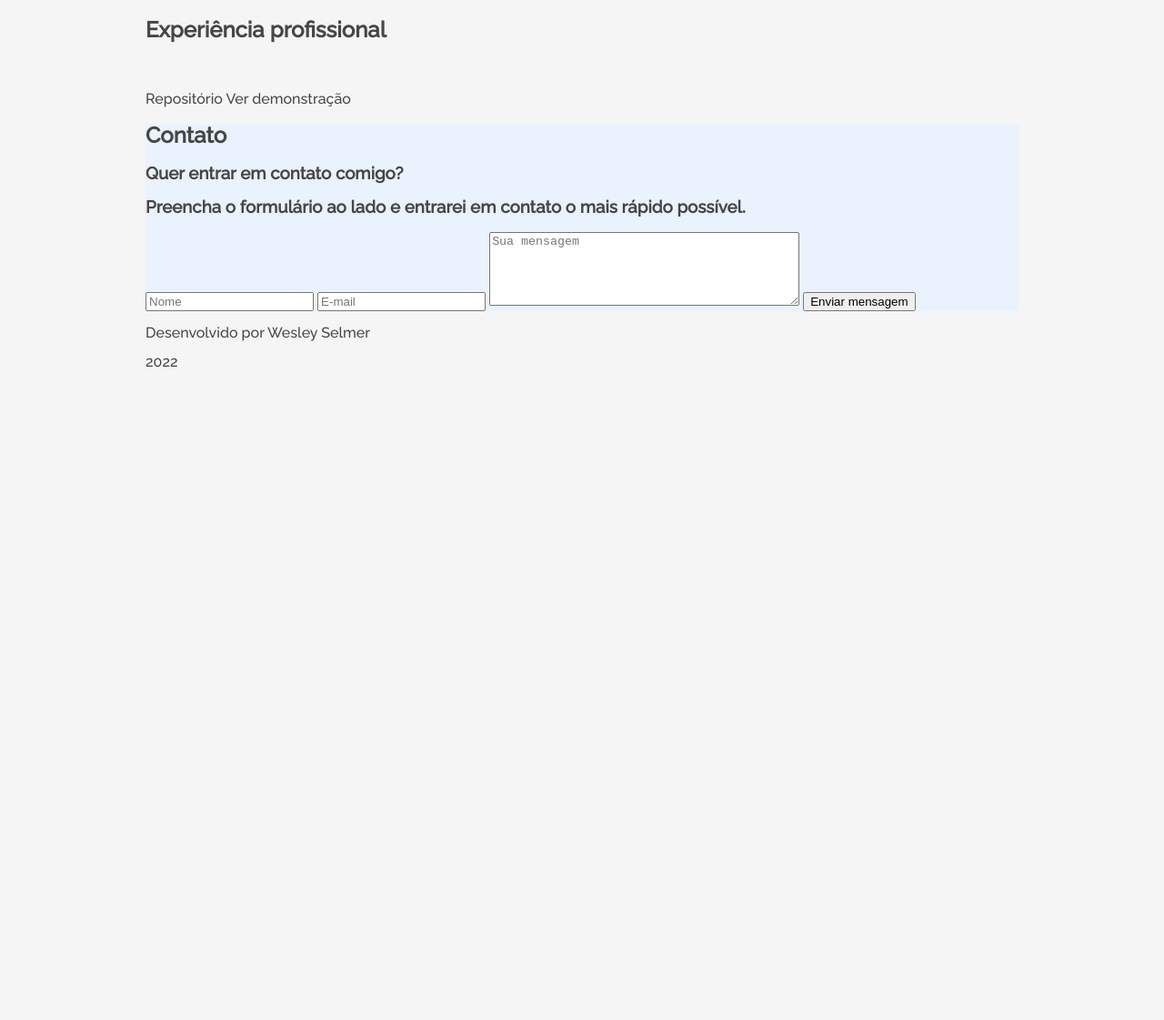
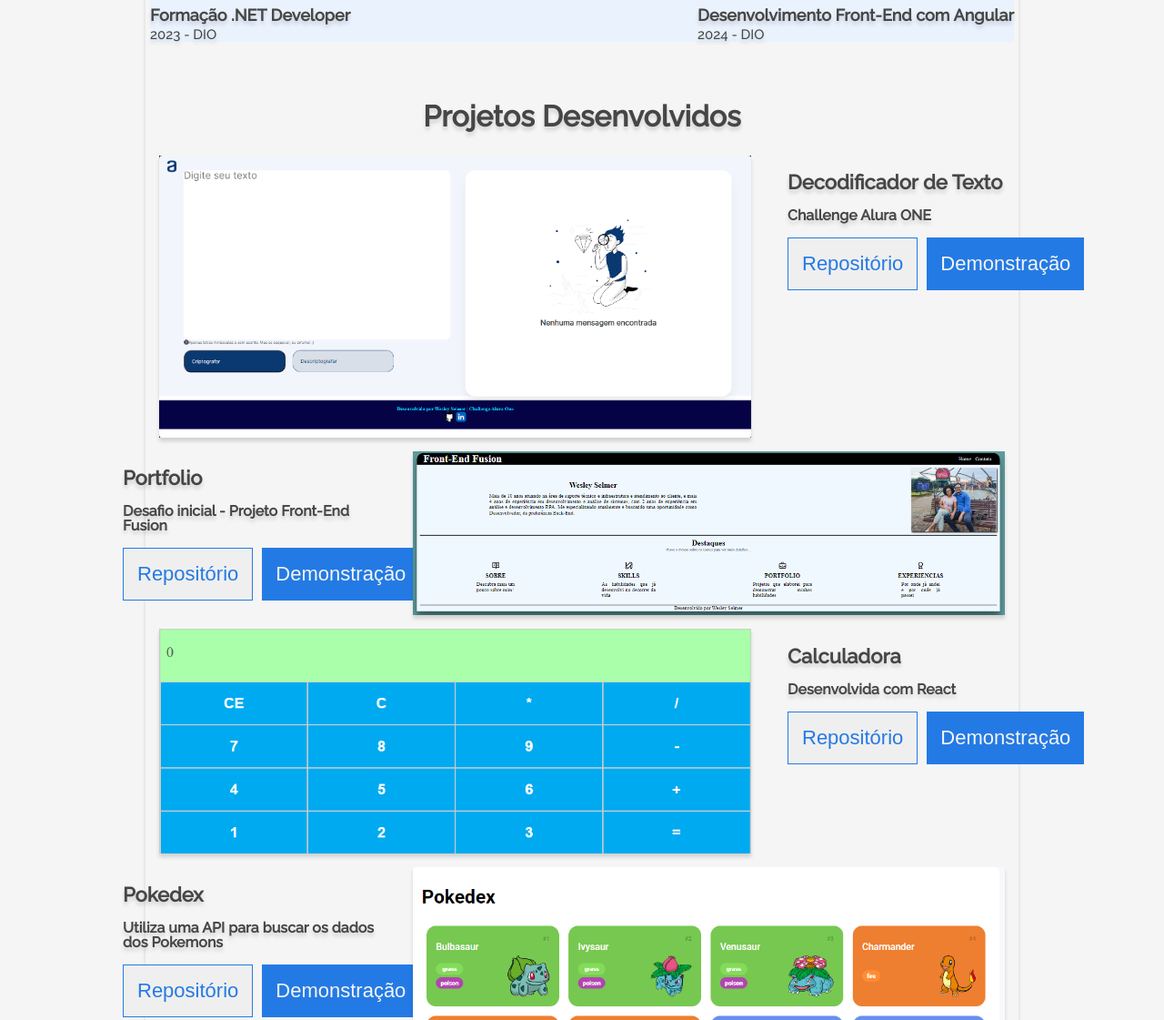
Before and after one commit to wesleyselmer/alura_portfolio, a plain HTML site: page index.html in a window 1280 px wide. Shown: the part 1433-2554 px from the top of the page at 91% size. Before the commit the page ends 1855 px from the top, so only its background shows below. Drawn offline with Linux system fonts and the light colour scheme.

Commit message:
Finalizado Experiência

```diff
--- a/index.html
+++ b/index.html
@@ -165,18 +165,52 @@
                 </div>
             </section>
             <section class="experiencia" id="experiencia">
-                <h2 class="experiencia__titulo">Experiência profissional</h2>
+                <h2 class="experiencia__titulo">Projetos Desenvolvidos</h2>
                 <div class="experiencia__caixa">
-                    <img src="" alt="" class="experiencia__img">
+                    <img src="assets/decodificador.png" alt="" class="experiencia__img">
                     <div class="experiencia__info">
-                        <h2 class="experiencia__titulo"></h2>
-                        <h3 class="experiencia__texto"></h3>
+                        <h2 class="experiencia__info__titulo">Decodificador de Texto</h2>
+                        <h3 class="experiencia__info__texto">Challenge Alura ONE</h3>
                         <div class="experiencia__descricao">
-                            <span class="experiencia__repo">Repositório</span>
-                            <span class="experiencia__demo">Ver demonstração</span>
+                            <button class="experiencia__repo"> <a href="https://github.com/wesleyselmer/Alura_Challenge_ONE_Sprint01" target="_blank">Repositório</a></button>
+                            <button class="experiencia__demo"> <a href="https://alura-challenge-one-sprint01.vercel.app/">Demonstração</a></button>
                         </div>
                     </div>
                 </div>
+                <div class="experiencia__caixa__alt">
+                    <img src="assets/front-end-fusion.png" alt="" class="experiencia__img">
+                    <div class="experiencia__info">
+                        <h2 class="experiencia__info__titulo">Portfolio</h2>
+                        <h3 class="experiencia__info__texto">Desafio inicial - Projeto Front-End Fusion</h3>
+                        <div class="experiencia__descricao">
+                            <button class="experiencia__repo"> <a href="https://github.com/wesleyselmer/frontEndFusion" target="_blank">Repositório</a></button>
+                            <button class="experiencia__demo"> <a href="https://front-end-fusion.vercel.app">Demonstração</a></button>
+                        </div>
+                    </div>
+                </div>
+                <div class="experiencia__caixa">
+                    <img src="assets/calculadora.png" alt="" class="experiencia__img">
+                    <div class="experiencia__info">
+                        <h2 class="experiencia__info__titulo">Calculadora</h2>
+                        <h3 class="experiencia__info__texto">Desenvolvida com React</h3>
+                        <div class="experiencia__descricao">
+                            <button class="experiencia__repo"> <a href="https://github.com/wesleyselmer/desafio01_calculadora_react" target="_blank">Repositório</a></button>
+                            <button class="experiencia__demo"> <a href="https://desafio01-calculadora-react.vercel.app">Demonstração</a></button>
+                        </div>
+                    </div>
+                </div>
+                <div class="experiencia__caixa__alt">
+                    <img src="assets/pokedex.png" alt="" class="experiencia__img">
+                    <div class="experiencia__info">
+                        <h2 class="experiencia__info__titulo">Pokedex</h2>
+                        <h3 class="experiencia__info__texto">Utiliza uma API para buscar os dados dos Pokemons</h3>
+                        <div class="experiencia__descricao">
+                            <button class="experiencia__repo"> <a href="https://github.com/wesleyselmer/pokedex" target="_blank">Repositório</a></button>
+                            <button class="experiencia__demo"> <a href="https://pokedex-woad-psi.vercel.app">Demonstração</a></button>
+                        </div>
+                    </div>
+                </div>
+            </div>
             </section>
             <section class="contato" id="contato">
                 <h2 class="contato__titulo">Contato</h2>
--- a/styles.css
+++ b/styles.css
@@ -4,6 +4,7 @@
    --cor-de-link: #000;
    --cor-de-icone: #247AE4;
    --cor-de-fonte: #464646;
+   --shadow: #00000025 0px 4px 4px;
 }
 
 body {
@@ -11,6 +12,7 @@ body {
     background-color: var(--cor-de-fundo);
     color: var(--cor-de-fonte);
     font-family: 'Raleway', sans-serif;
+    text-shadow: var(--shadow);
     margin-top: 2%;
     margin-left:12.5%;
     margin-right:12.5%;
@@ -23,6 +25,14 @@ ol, ul,li {
 a{
     text-decoration: none;
     color: var(--cor-de-link);
+}
+
+.all {
+    display: flex;
+    flex-direction: column;
+    gap: 15px;
+    box-shadow: var(--shadow);
+    padding: 5px;
 }
 
 section.menu {
@@ -96,6 +106,8 @@ section.titulo {
 section.sobremim {
 
     background-color: var(--cor-de-fundo2);
+    box-shadow: var(--shadow);
+
     .sobremim__container {
         width: 66.7%;
         text-align: justify;
@@ -121,6 +133,7 @@ section.skills {
         width: 150px;
         height: 148px;
         background-color: white;
+        box-shadow: var(--shadow);
     }
 
     .skills__caixa > ul {
@@ -164,6 +177,7 @@ section.hobbies {
         width: 150px;
         height: 148px;
         background-color: white;
+        box-shadow: var(--shadow);
     }
 
     .hobbies__caixa > ul {
@@ -194,13 +208,19 @@ section.formacao {
     box-sizing: border-box;
     margin-bottom: 25px;
 
+    .formacao__titulo {
+        text-align: center;
+        font-size: 32px;
+        font-weight: bold;
+    }
+
     .formacao__cursos {
         display: flex;
         flex-direction: row;
         justify-content: space-between;
         align-items: center;
         flex-wrap: wrap;
-        gap: 10px;
+        gap: 30px;
 
     }
 
@@ -232,13 +252,13 @@ section.formacao {
     }
 
     .formacao__cursos__item__titulo {
-        font-size: 22px;
+        font-size: 18px;
         font-weight: bold;
         margin-top: 5px;
     }
 
     .formacao__cursos__item__subtitulo {
-        font-size: 16px;
+        font-size: 15px;
         margin-top: 5px;
     }
 
@@ -246,6 +266,78 @@ section.formacao {
 
 section.experiencia {
 
+    margin: 0 10px 0px 10px;
+    display: flex;
+    flex-direction: column;
+
+    .experiencia__titulo {
+        text-align: center;
+        font-size: 32px;
+    }
+
+    .experiencia__caixa {
+        display: flex;
+        flex-direction: row;
+        gap: 40px;
+        margin-bottom: 15px;
+    }
+
+    .experiencia__caixa__alt {
+        display: flex;
+        flex-direction: row-reverse;
+        gap: 40px;
+        margin-bottom: 15px;
+    }
+
+    .experiencia__caixa > img {
+        max-width: 70%;
+        box-shadow: var(--shadow);
+    }
+
+    .experiencia__caixa__alt > img {
+        max-width: 70%;
+        box-shadow: var(--shadow);
+    }
+
+    .experiencia__info {
+        max-width: 30%;
+    }
+
+    .experiencia__info__titulo {
+        font-size: 22px;
+        font-weight: bold;
+    }
+
+    .experiencia__info__texto {
+        font-size: 16px;
+    }
+
+    .experiencia__descricao {
+        display: flex;
+        flex-direction: row;
+        gap: 10px;
+    }
+
+    .experiencia__repo {
+        padding: 15px;
+        border: 1px solid var(--cor-de-icone);
+    }
+
+    .experiencia__repo > a {
+        color: var(--cor-de-icone);
+        font-size: 22px;
+    }
+
+    .experiencia__demo {
+        padding: 15px;
+        border: none;
+        background-color: var(--cor-de-icone);
+    }
+
+    .experiencia__demo > a {
+        color: var(--cor-de-fundo);
+        font-size: 22px;
+    }
 }
 
 section.contato {
```
Also changed, not shown: assets/calculadora.png (added), assets/decodificador.png (added), assets/front-end-fusion.png (added), assets/logo_dombosco.png, assets/pokedex.png (added).
